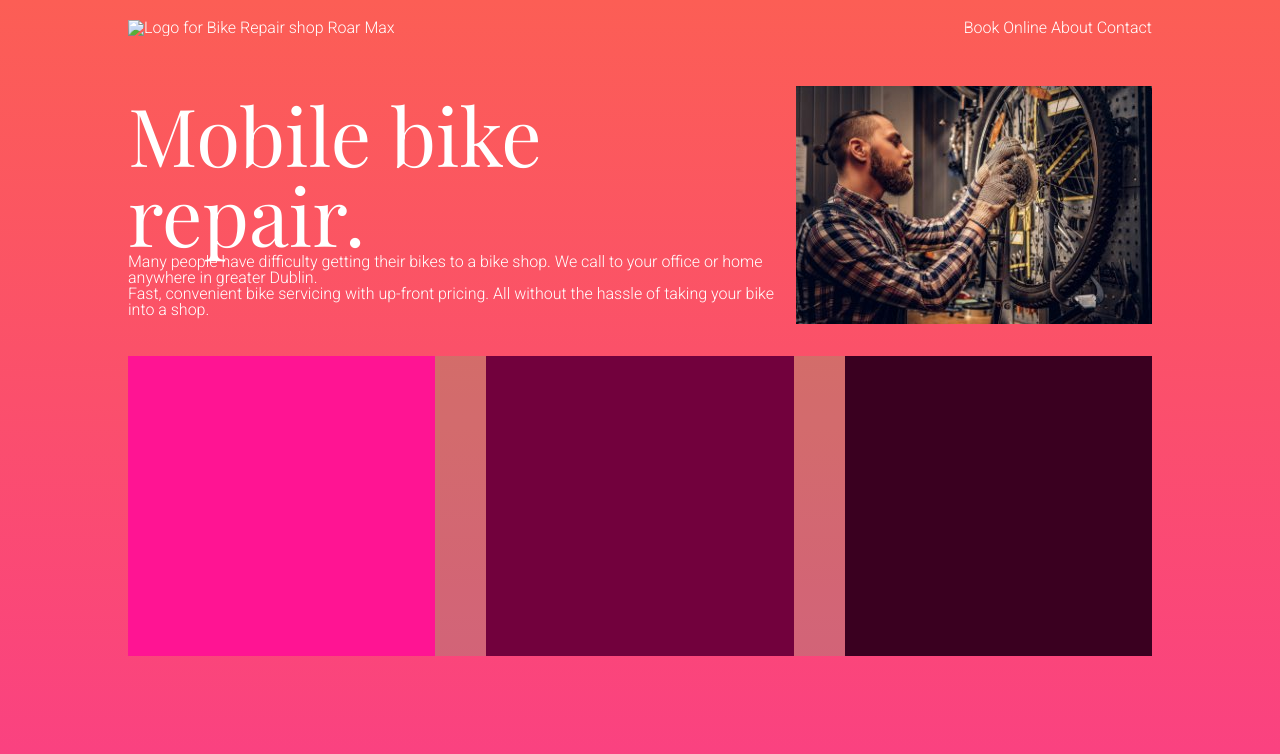
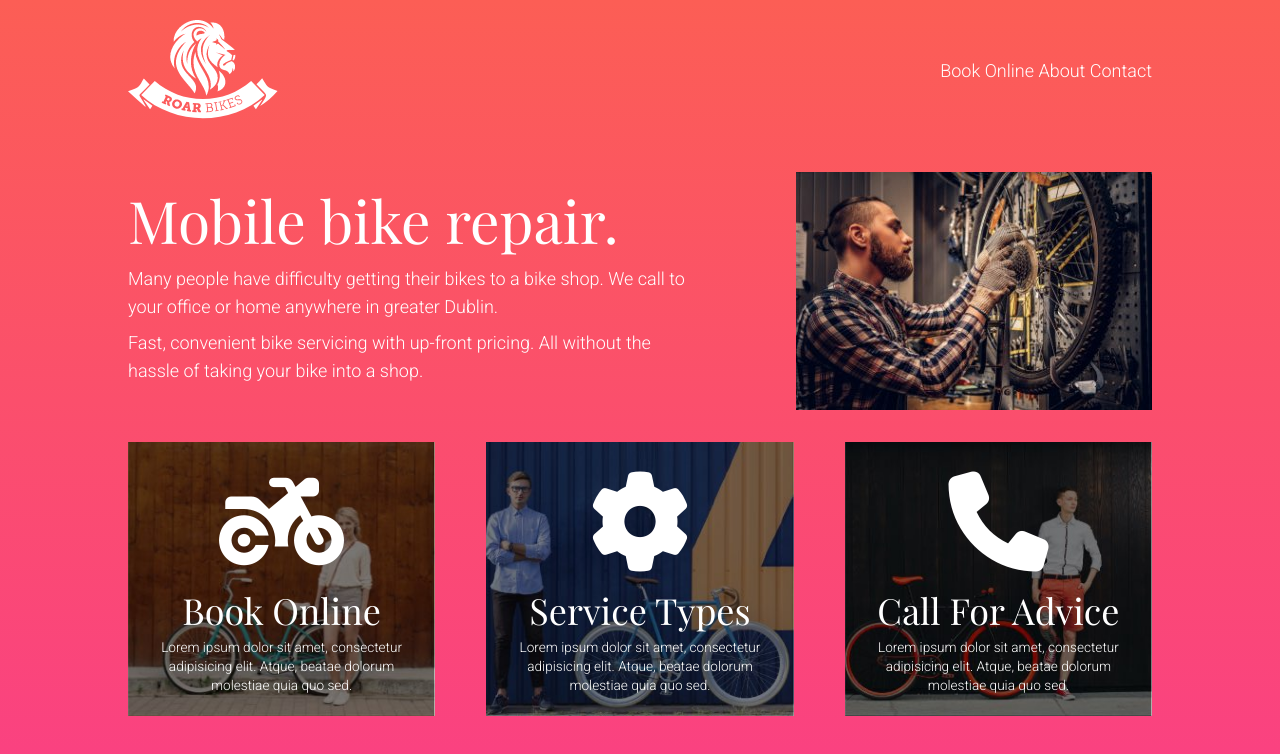
Before and after one commit to ErgunAhmet/ErgunAhmet.github.io-bikerepair, a plain HTML site: page index.html in a window 1280 px wide. Drawn offline with nearby package versions, Linux system fonts and the light colour scheme.

Commit message:
partial complete

```diff
--- a/css-reset.css
+++ b/css-reset.css
@@ -46,3 +46,8 @@ table {
     border-collapse: collapse;
     border-spacing: 0;
 }
+
+a {
+    color: white;
+    text-decoration: none;
+}
--- a/index.html
+++ b/index.html
@@ -8,6 +8,7 @@
     <link rel="preconnect" href="https://fonts.googleapis.com">
     <link rel="preconnect" href="https://fonts.gstatic.com" crossorigin>
     <link href="https://fonts.googleapis.com/css2?family=Playfair+Display&family=Roboto:wght@300&display=swap" rel="stylesheet">
+    <link rel="stylesheet" href="https://cdnjs.cloudflare.com/ajax/libs/font-awesome/6.1.1/css/all.min.css" integrity="sha512-KfkfwYDsLkIlwQp6LFnl8zNdLGxu9YAA1QvwINks4PhcElQSvqcyVLLD9aMhXd13uQjoXtEKNosOWaZqXgel0g==" crossorigin="anonymous" referrerpolicy="no-referrer" />
 </head>
 <body>
     <div class="container">
@@ -26,13 +27,32 @@
                 <p>Fast, convenient bike servicing with up-front pricing. All without the hassle of taking your bike into a shop.</p>
             </div>
             <div class="herobox2">
-                <img src="images/image-bike-repair-service.jpg" alt="">
+                <img src="images/image-bike-repair-service.jpg" alt="person servicing a bike in dublin">
             </div>
         </main>
         <div class="cards">
-            <div class="card1"></div>
-            <div class="card2"></div>
-            <div class="card3"></div>
+            <div class="card1">
+                <a href="#">
+                    <i class="fa-solid fa-motorcycle"></i>
+                    <h2>Book Online</h2>
+                    <p>Lorem ipsum dolor sit amet, consectetur adipisicing elit. Atque, beatae dolorum molestiae quia quo sed.</p>
+                </a>
+            </div>
+            <div class="card2">
+                <a href="#">
+                    <i class="fa-solid fa-gear"></i>
+                    <h2>Service Types</h2>
+                    <p>Lorem ipsum dolor sit amet, consectetur adipisicing elit. Atque, beatae dolorum molestiae quia quo sed.</p>
+                </a>
+            </div>
+            <div class="card3">
+                <a href="#">
+                    <i class="fa-solid fa-phone"></i>
+                    <h2>Call For Advice</h2>
+                    <p>Lorem ipsum dolor sit amet, consectetur adipisicing elit. Atque, beatae dolorum molestiae quia quo sed.</p>
+                </a>
+
+            </div>
         </div>
     </div>
 </body>
--- a/style.css
+++ b/style.css
@@ -5,6 +5,8 @@ body {
     background-image: linear-gradient(#FC5E55, #FA4083);
     font-family: 'Roboto', sans-serif;
     color: white;
+    font-size: 1.125rem;
+
 }
 
 .container {
@@ -29,36 +31,66 @@ main {
 }
 
 .cards  {
-    background-color: rgba(4, 250, 104, 0.16);
-    min-height: 300px;
     display: flex;
     justify-content: space-between;
+    text-align: center;
 }
 
 .card1 {
-    background-color: deeppink;
-    min-height: 300px;
+    background-image: url("images/image-background-card1.jpg");
+    background-size: cover;
+    background-position: bottom;
+
+    min-height: 250px;
     width: 30%;
 }
 .card2 {
-    background-color: #72013d;
-    min-height: 300px;
+    background-image: url("images/image-background-card2.jpg");
+    background-size: cover;
+    background-position: bottom;
+    min-height: 250px;
     width: 30%;
 }
 .card3 {
-    background-color: #3a0020;
-    min-height: 300px;
+    background-image: url("images/image-background-card3.jpg");
+    background-size: cover;
+    background-position: bottom;
+    min-height: 250px;
     width: 30%;
 }
 
 .herobox1 {
     flex: 2;
+    padding-right: 100px;
 }
 .herobox2 {
     flex: 1;
 }
 
 h1 {
-    font-size: 80px;
+    font-size: 3.25em;
     font-family: 'Playfair Display', serif;
+    margin-bottom: 1rem;
 }
+
+h2 {
+    font-size: 2em;
+    font-family: 'Playfair Display', serif;
+    margin-top: 20px;
+}
+
+p {
+    line-height: 1.75rem;
+    margin-bottom: 0.5rem;
+}
+
+.cards p {
+    font-size: 0.85rem;
+    line-height: 1.2rem;
+    margin: 10px 30px 20px 30px;
+}
+
+.cards i {
+    font-size: 100px;
+    padding-top: 30px;
+}
```
Also changed, not shown: images/image-background-card1.jpg (added), images/image-background-card2.jpg (added), images/image-background-card3.jpg (added), images/logo-roar-bikes.png (added).
